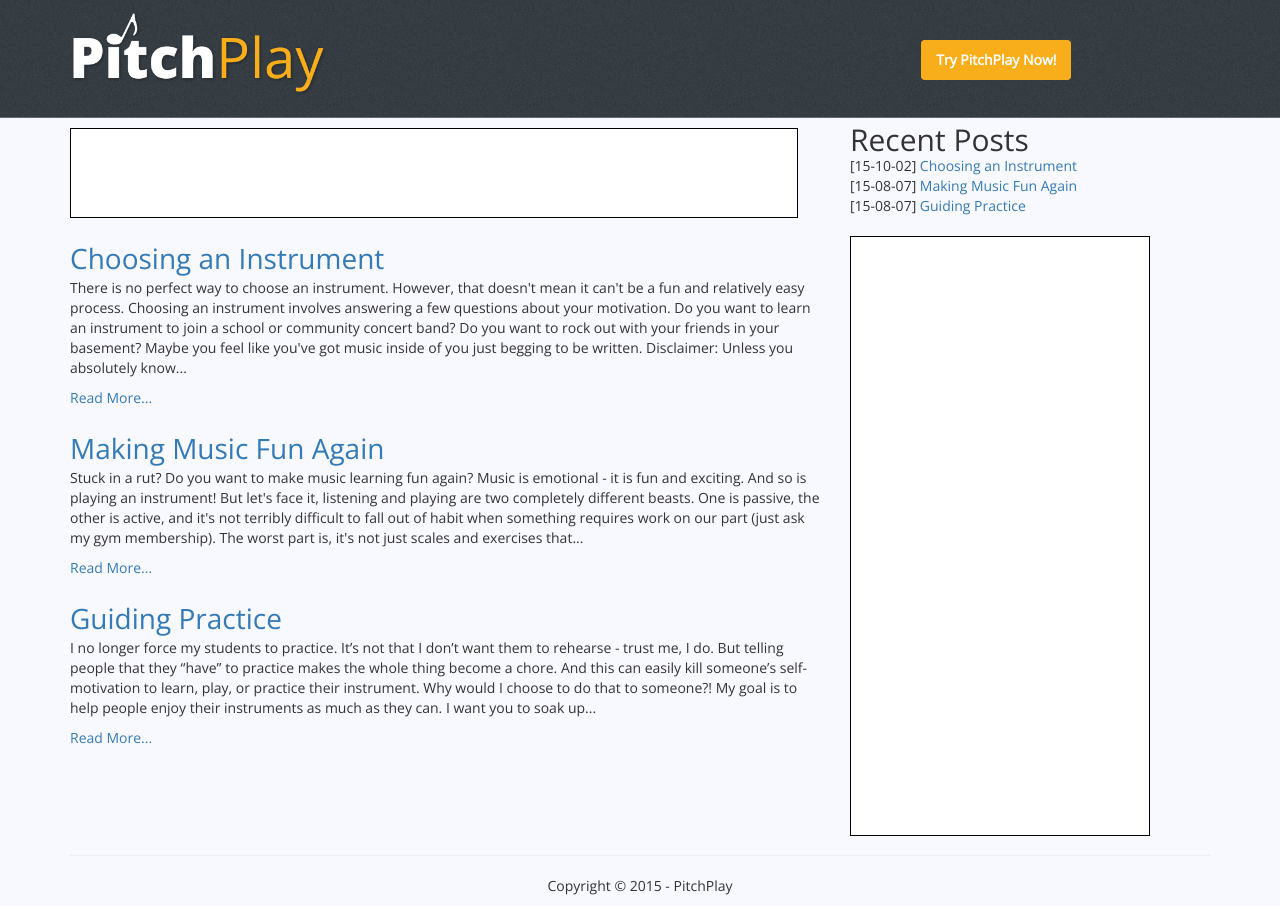
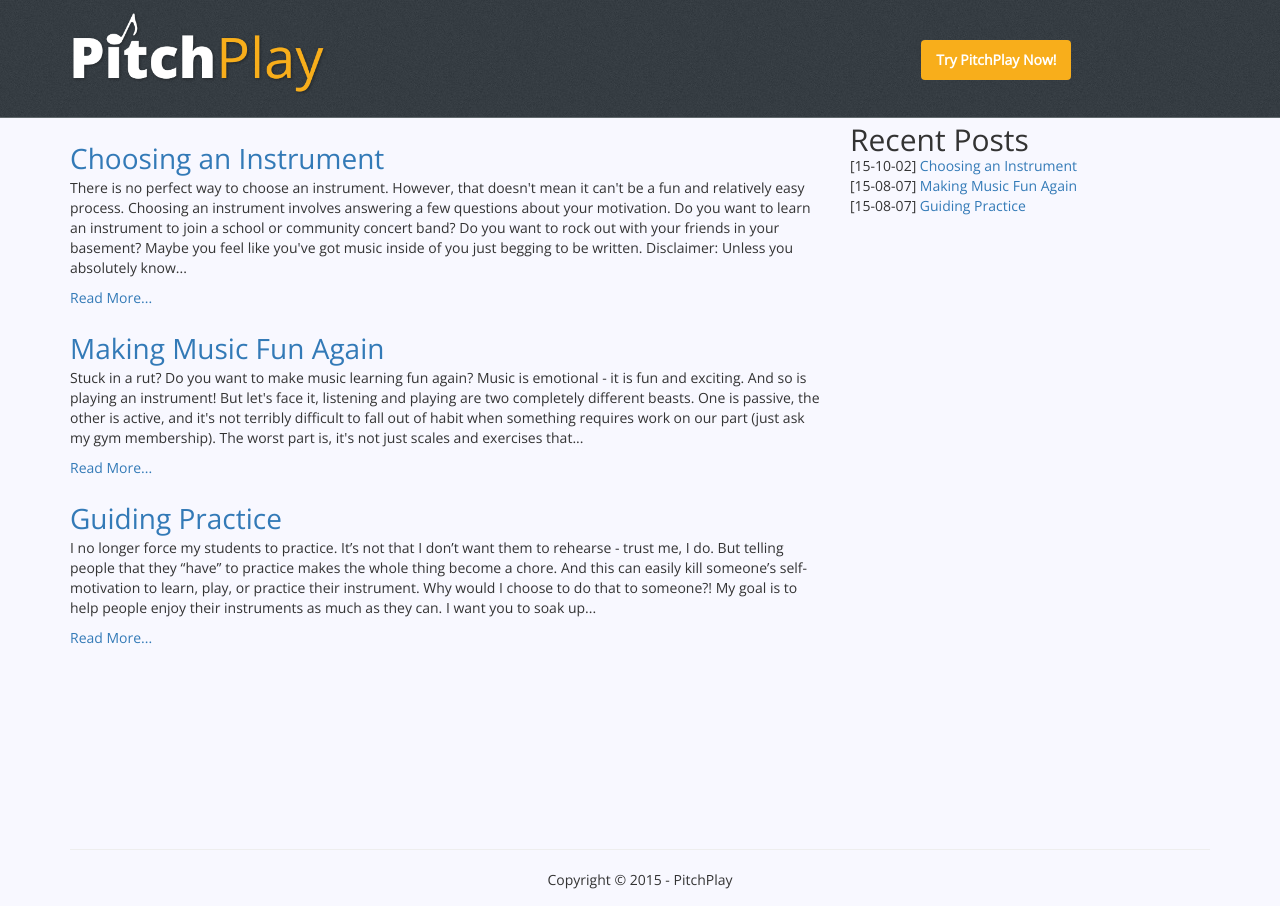
Before and after one commit to pitchplay/blog-content, a Jekyll site: the page built from index.html, in a window 1280 px wide. Built offline with Jekyll 4.4.1, drawn with Linux system fonts in a browser that asks for light colours; nearby versions of some CDN libraries; Markdown is read by kramdown in place of the engine named in the settings; the list of posts is cut into pages by our own code.

Commit message:
Comment out adsense divs until needed

```diff
--- a/_layouts/default.html
+++ b/_layouts/default.html
@@ -4,7 +4,7 @@
   <section class="container">
     <div class="row">
       <div class="col-xs-12 col-sm-8">
-        <div class="adsense-header img-responsive"></div>
+        <!-- <div class="adsense-header img-responsive"></div> -->
         <ul class="post-list">
           {% for post in site.posts %}
           <li>
@@ -21,7 +21,7 @@
           [<time datetime="{{post.date | date_to_utc | date: "%Y-%m-%dT%H:%M:00Z"}}">{{post.date | date: "%y-%m-%d"}}</time>] <a href="{{ post.url }}">{{ post.title }}</a>
           <br>
         {% endfor %}
-        <div class="adsense-right img-responsive"></div>
+        <!-- <div class="adsense-right img-responsive"></div> -->
       </div>
     </div>
   </section>
```
